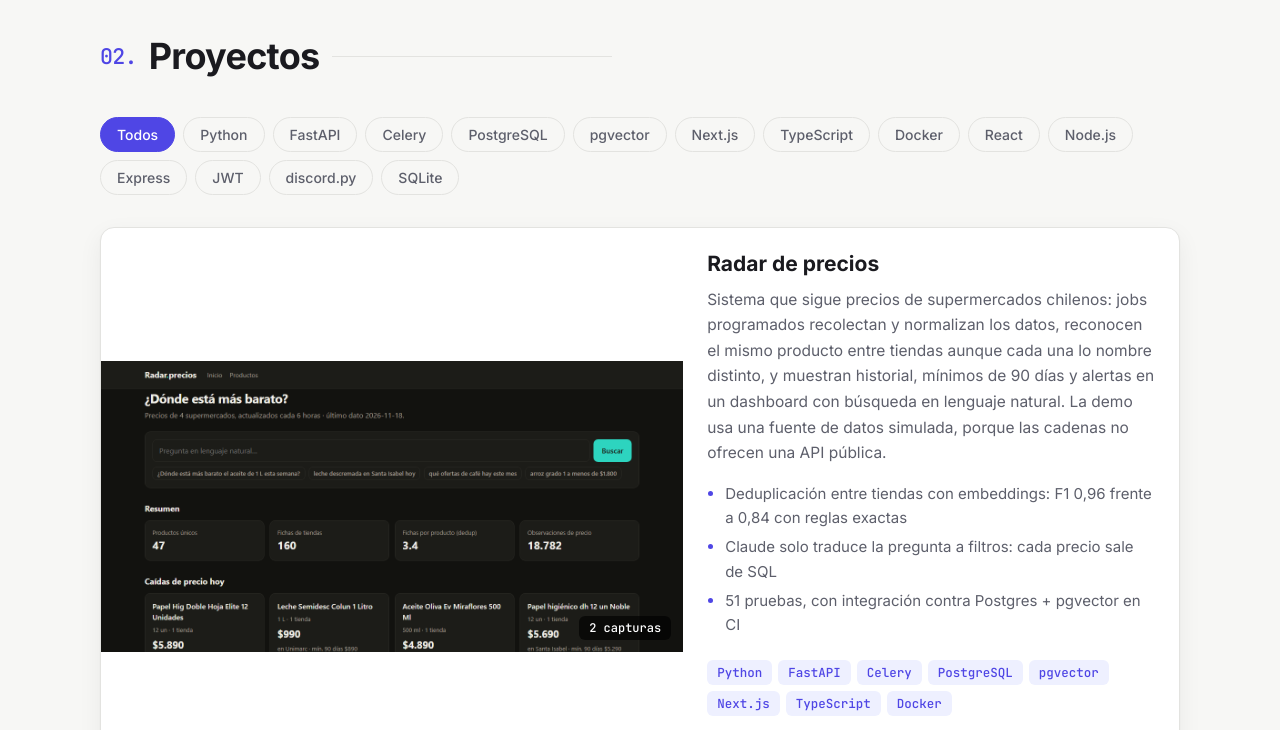
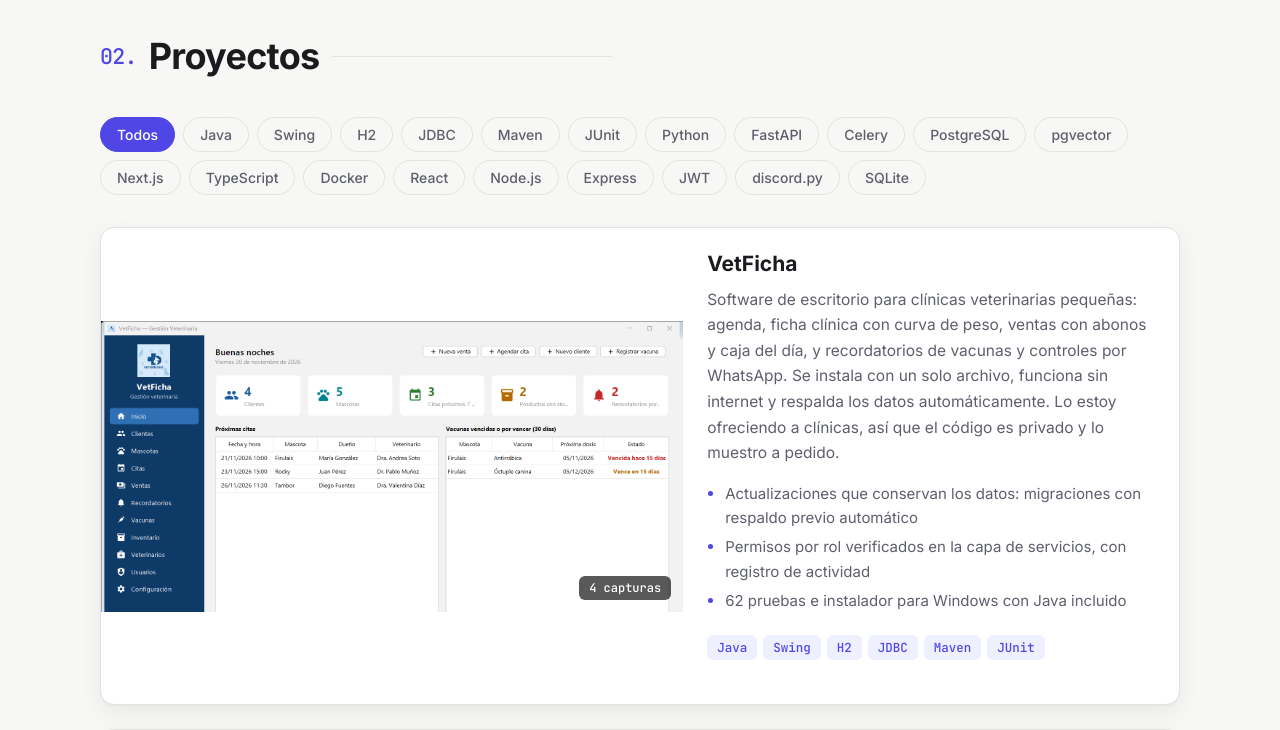
Before and after one commit to Pelao380/pelao380.github.io, a plain HTML site: page index.html in a window 1280 px wide. Shown: the part 1710-2440 px from the top of the page. Drawn offline with Linux system fonts and the light colour scheme.

Commit message:
Proyecto nuevo: VetFicha
Tarjeta destacada con capturas de la demo, logros y descripción. El
código es privado, así que no lleva enlace al repositorio. Java y JUnit
se suman a las habilidades.

```diff
--- a/index.html
+++ b/index.html
@@ -9,7 +9,7 @@
   <link rel="preconnect" href="https://fonts.googleapis.com">
   <link rel="preconnect" href="https://fonts.gstatic.com" crossorigin>
   <link href="https://fonts.googleapis.com/css2?family=Inter:wght@400;500;600;700&family=JetBrains+Mono:wght@500&display=swap" rel="stylesheet">
-  <link rel="stylesheet" href="css/styles.css?v=4">
+  <link rel="stylesheet" href="css/styles.css?v=5">
   <script>
     // Aplica el tema guardado antes de pintar para evitar parpadeo
     try { const t = localStorage.getItem('theme'); if (t) document.documentElement.dataset.theme = t; } catch (e) {}
@@ -125,7 +125,7 @@
     <p class="lightbox-count" aria-live="polite"></p>
   </dialog>
 
-  <script src="js/data.js?v=4"></script>
-  <script src="js/main.js?v=4"></script>
+  <script src="js/data.js?v=5"></script>
+  <script src="js/main.js?v=5"></script>
 </body>
 </html>
--- a/js/data.js
+++ b/js/data.js
@@ -15,13 +15,13 @@ const PORTFOLIO = {
   // Párrafos de la sección "Sobre mí"
   about: [
     'Soy Cristopher, estudiante de Ingeniería en Informática en la Universidad Bernardo O\'Higgins (Santiago, Chile). Me interesa el desarrollo web y busco un puesto donde seguir aprendiendo.',
-    'Me gusta construir herramientas que la gente usa de verdad, como UniPlanner, que nació de una pregunta que todo estudiante se hace: ¿qué nota necesito para aprobar? Trabajo con JavaScript y TypeScript (React, Next.js, Node.js, Express, PostgreSQL) y con Python (FastAPI, Celery), y me importa que el código se pueda probar.',
+    'Me gusta construir herramientas que la gente usa de verdad, como UniPlanner, que nació de una pregunta que todo estudiante se hace: ¿qué nota necesito para aprobar? Trabajo con JavaScript y TypeScript (React, Next.js, Node.js, Express, PostgreSQL) con Python (FastAPI, Celery) y con Java (Swing, JDBC), y me importa que el código se pueda probar.',
     'Antes de programar trabajé en atención al cliente en Walmart, donde aprendí a trabajar en equipo, a tratar con personas y a resolver problemas con calma. Hoy me estoy formando en la nube con AWS (Cloud Foundations y Cloud Practitioner Essentials), y tengo cursos de redes y ciberseguridad de Cisco Networking Academy e inglés B1 (Cambridge).',
   ],
 
   skills: [
     'JavaScript', 'TypeScript', 'React', 'Next.js', 'Node.js', 'Express', 'PostgreSQL', 'Python',
-    'FastAPI', 'Celery', 'Docker', 'discord.py', 'SQLite', 'HTML', 'CSS', 'Vitest', 'GitHub Actions', 'Git', 'AWS',
+    'FastAPI', 'Celery', 'Docker', 'Java', 'JUnit', 'discord.py', 'SQLite', 'HTML', 'CSS', 'Vitest', 'GitHub Actions', 'Git', 'AWS',
   ],
 
   /**
@@ -87,6 +87,26 @@ const PORTFOLIO = {
    */
   projects: [
     {
+      title: 'VetFicha',
+      description:
+        'Software de escritorio para clínicas veterinarias pequeñas: agenda, ficha clínica con curva de peso, ventas con abonos y caja del día, y recordatorios de vacunas y controles por WhatsApp. Se instala con un solo archivo, funciona sin internet y respalda los datos automáticamente. Lo estoy ofreciendo a clínicas, así que el código es privado y lo muestro a pedido.',
+      images: [
+        'assets/img/projects/vetficha-inicio.png',
+        'assets/img/projects/vetficha-ficha.png',
+        'assets/img/projects/vetficha-nueva-venta.png',
+        'assets/img/projects/vetficha-oscuro-inicio.png',
+      ],
+      tags: ['Java', 'Swing', 'H2', 'JDBC', 'Maven', 'JUnit'],
+      highlights: [
+        'Actualizaciones que conservan los datos: migraciones con respaldo previo automático',
+        'Permisos por rol verificados en la capa de servicios, con registro de actividad',
+        '62 pruebas e instalador para Windows con Java incluido',
+      ],
+      demo: '',
+      repo: '',
+      featured: true,
+    },
+    {
       title: 'Radar de precios',
       description:
         'Sistema que sigue precios de supermercados chilenos: jobs programados recolectan y normalizan los datos, reconocen el mismo producto entre tiendas aunque cada una lo nombre distinto, y muestran historial, mínimos de 90 días y alertas en un dashboard con búsqueda en lenguaje natural. La demo usa una fuente de datos simulada, porque las cadenas no ofrecen una API pública.',
```
Also changed, not shown: assets/img/projects/vetficha-ficha.png (added), assets/img/projects/vetficha-inicio.png (added), assets/img/projects/vetficha-nueva-venta.png (added), assets/img/projects/vetficha-oscuro-inicio.png (added).
